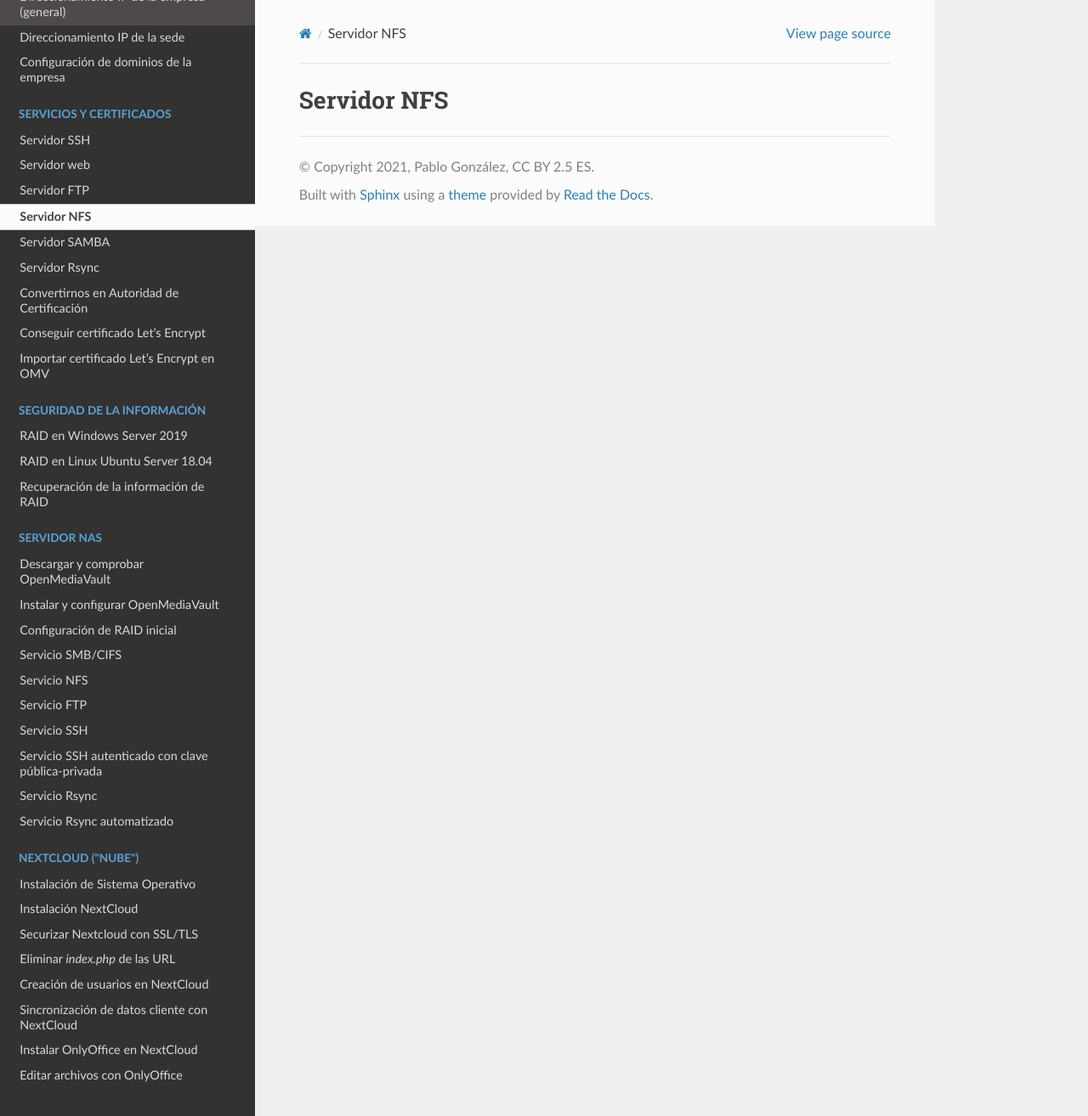
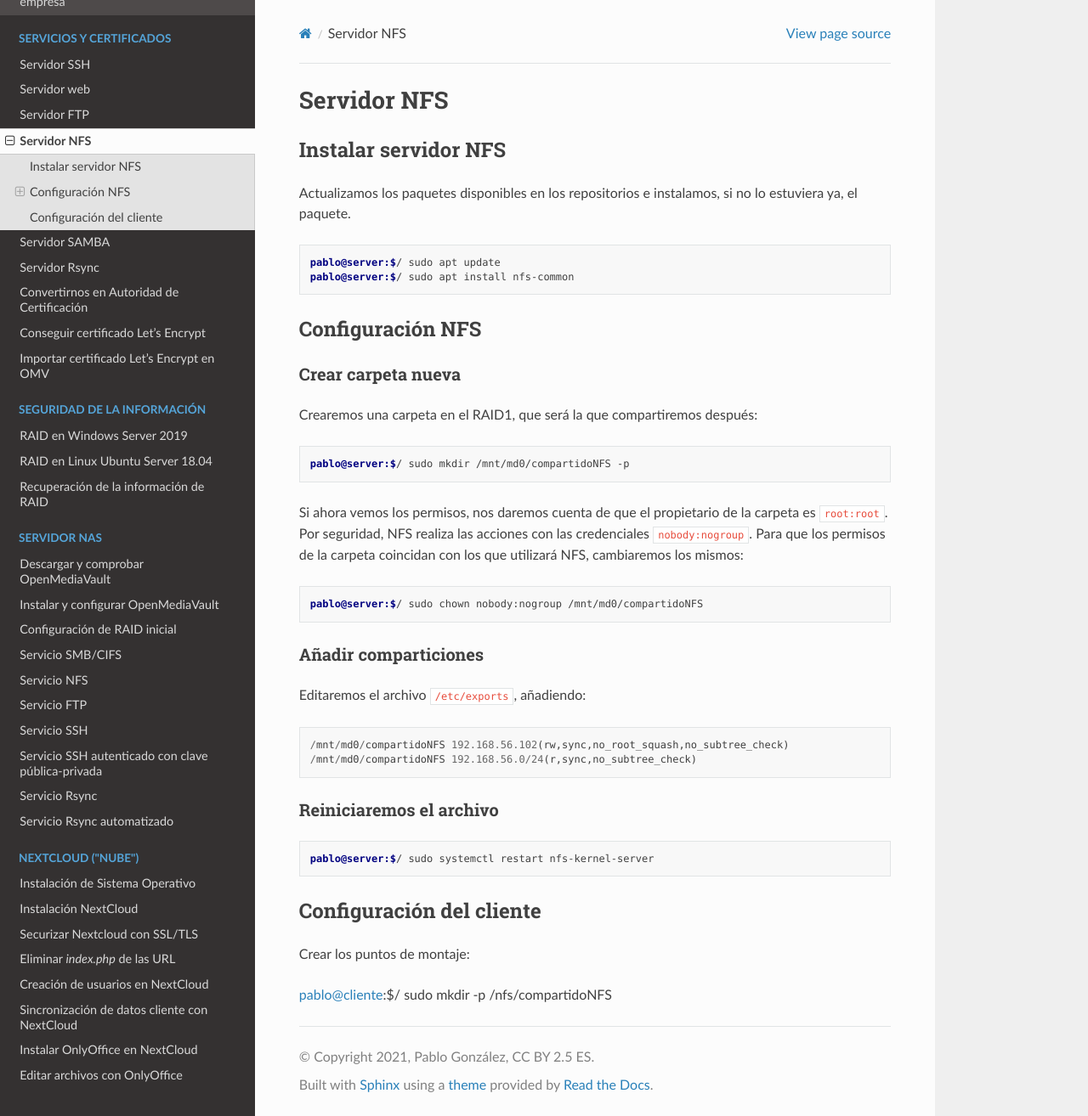
Before and after one commit to gonzaleztroyano/ASIR2-SYAD-P1, a Sphinx documentation site: the page built from docs/source/servicio/servidor-nfs.rst, in a window 1280 px wide and 1314 px high. Shown: the whole window at 85% size. Built offline with Sphinx 7.4.7 and the Read the Docs theme 2.0.0, drawn with Linux system fonts in a browser that asks for light colours.

Commit message:
NFS Sin terminar

```diff
--- a/docs/source/servicio/servidor-nfs.rst
+++ b/docs/source/servicio/servidor-nfs.rst
@@ -1,3 +1,61 @@
 ##############
 Servidor NFS
 ##############
+
+Instalar servidor NFS
+=====================
+
+Actualizamos los paquetes disponibles en los repositorios e instalamos, si no lo estuviera ya, el paquete.
+
+.. code-block:: console
+
+    pablo@server:$/ sudo apt update
+    pablo@server:$/ sudo apt install nfs-common
+
+
+Configuración NFS
+===================
+
+Crear carpeta nueva
+----------------------
+
+Crearemos una carpeta en el RAID1, que será la que compartiremos después:
+
+.. code-block:: console
+
+    pablo@server:$/ sudo mkdir /mnt/md0/compartidoNFS -p
+
+
+Si ahora vemos los permisos, nos daremos cuenta de que el propietario de la carpeta es ``root:root``. Por seguridad, NFS realiza las acciones con las credenciales ``nobody:nogroup``. Para que los permisos de la carpeta coincidan con los que utilizará NFS, cambiaremos los mismos:
+
+.. code-block:: console
+
+    pablo@server:$/ sudo chown nobody:nogroup /mnt/md0/compartidoNFS
+
+Añadir comparticiones
+-----------------------
+
+Editaremos el archivo ``/etc/exports``, añadiendo:
+
+.. code-block::
+
+    /mnt/md0/compartidoNFS 192.168.56.102(rw,sync,no_root_squash,no_subtree_check)
+    /mnt/md0/compartidoNFS 192.168.56.0/24(r,sync,no_subtree_check)
+
+
+
+
+Reiniciaremos el archivo
+-------------------------
+
+.. code-block:: console
+
+    pablo@server:$/ sudo systemctl restart nfs-kernel-server
+
+
+Configuración del cliente
+==========================
+
+Crear los puntos de montaje:
+
+pablo@cliente:$/ sudo mkdir -p /nfs/compartidoNFS
```
